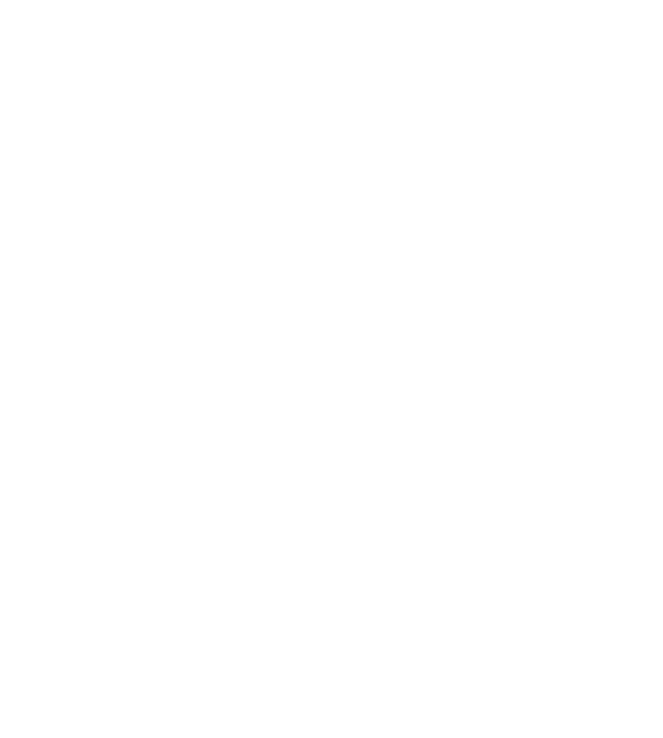
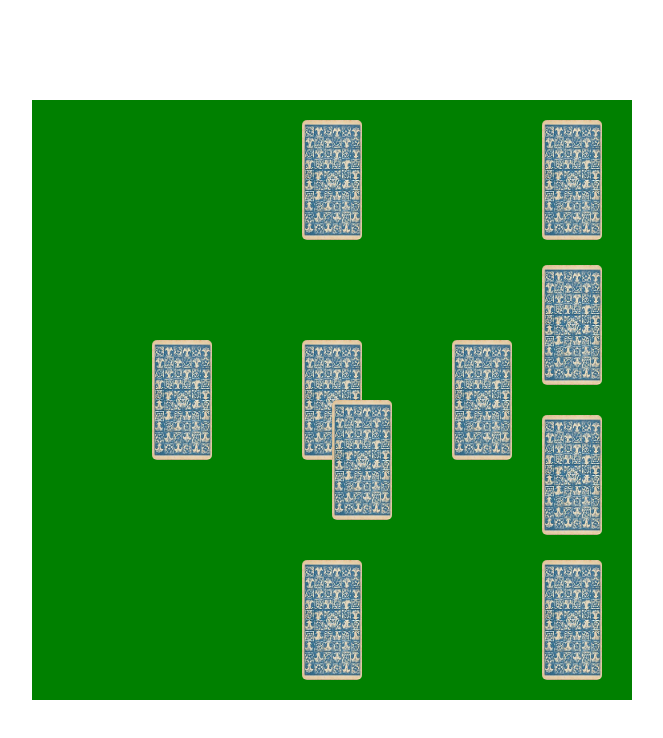
Before and after one commit to Neri-Lenchner/tarot-celtic-spread-static, a plain HTML site: page index.html in a window 1280 px wide. Shown: the whole page, without its empty margins (308-971 px from the left). Drawn offline with Linux system fonts and the light colour scheme.

Commit message:
finished fixed cards positions for spread

```diff
--- a/index.html
+++ b/index.html
@@ -7,6 +7,38 @@
   <title>Tarot Celtic Spread</title>
 </head>
 <body>
+  <div class="spread-container-element spread-container">
+    <div id="card-1" class="card">
+      <img class="card" src="Tarot-deck/cards-back.jpg">
+    </div>
+    <div id="card-2" class="card">
+      <img class="card" src="Tarot-deck/cards-back.jpg">
+    </div>
+    <div id="card-3" class="card">
+      <img class="card" src="Tarot-deck/cards-back.jpg">
+    </div>
+    <div id="card-4" class="card">
+      <img class="card" src="Tarot-deck/cards-back.jpg">
+    </div>
+    <div id="card-5" class="card">
+      <img class="card" src="Tarot-deck/cards-back.jpg">
+    </div>
+    <div id="card-6" class="card">
+      <img class="card" src="Tarot-deck/cards-back.jpg">
+    </div>
+    <div id="card-7" class="card">
+      <img class="card" src="Tarot-deck/cards-back.jpg">
+    </div>
+    <div id="card-8" class="card">
+      <img class="card" src="Tarot-deck/cards-back.jpg">
+    </div>
+    <div id="card-9" class="card">
+      <img class="card" src="Tarot-deck/cards-back.jpg">
+    </div>
+    <div id="card-10" class="card">
+      <img class="card" src="Tarot-deck/cards-back.jpg">
+    </div>
+  </div>
   <script src="tarot-deck-array.js"></script>
   <script src="tarot-celtic-spread.js"></script>
 </body>
--- a/tarot-celtic-spread.css
+++ b/tarot-celtic-spread.css
@@ -0,0 +1,76 @@
+* {
+ 	box-sizing: border-box;
+ 	margin: 0;
+ 	padding: 0;
+ }
+
+.spread-container {
+  display: flex;
+  position: relative;
+  width: 600px;
+  height: 600px;
+  margin: 100px auto;
+  background-color: green;
+}
+
+.card {
+  position: absolute;
+  height: 120px;
+  width: 60px;
+  border-radius: 5px;;
+}
+
+#card-1 {
+  top: 50%;
+  left: 50%;
+  transform: translate(-50%, -50%);
+}
+
+#card-2 {
+  top: 50%;
+  left: 50%;
+}
+
+#card-3 {
+  top: 50%;
+  right: 20%;
+  transform: translate(0, -50%);
+}
+
+#card-4 {
+  left: 50%;
+  bottom: 20px;
+  transform: translate(-50%);
+}
+
+#card-5 {
+  top: 50%;
+  left: 20%;
+  transform: translate(0, -50%);
+}
+
+#card-6 {
+  left: 50%;
+  top: 20px;
+  transform: translate(-50%);
+}
+
+#card-7 {
+  right: 5%;
+  bottom: 20px;
+}
+
+#card-8 {
+  right: 5%;
+  bottom: 165px;
+}
+
+#card-9 {
+  right: 5%;
+  top: 165px;
+}
+
+#card-10 {
+  right: 5%;
+  top: 20px;
+}
```
